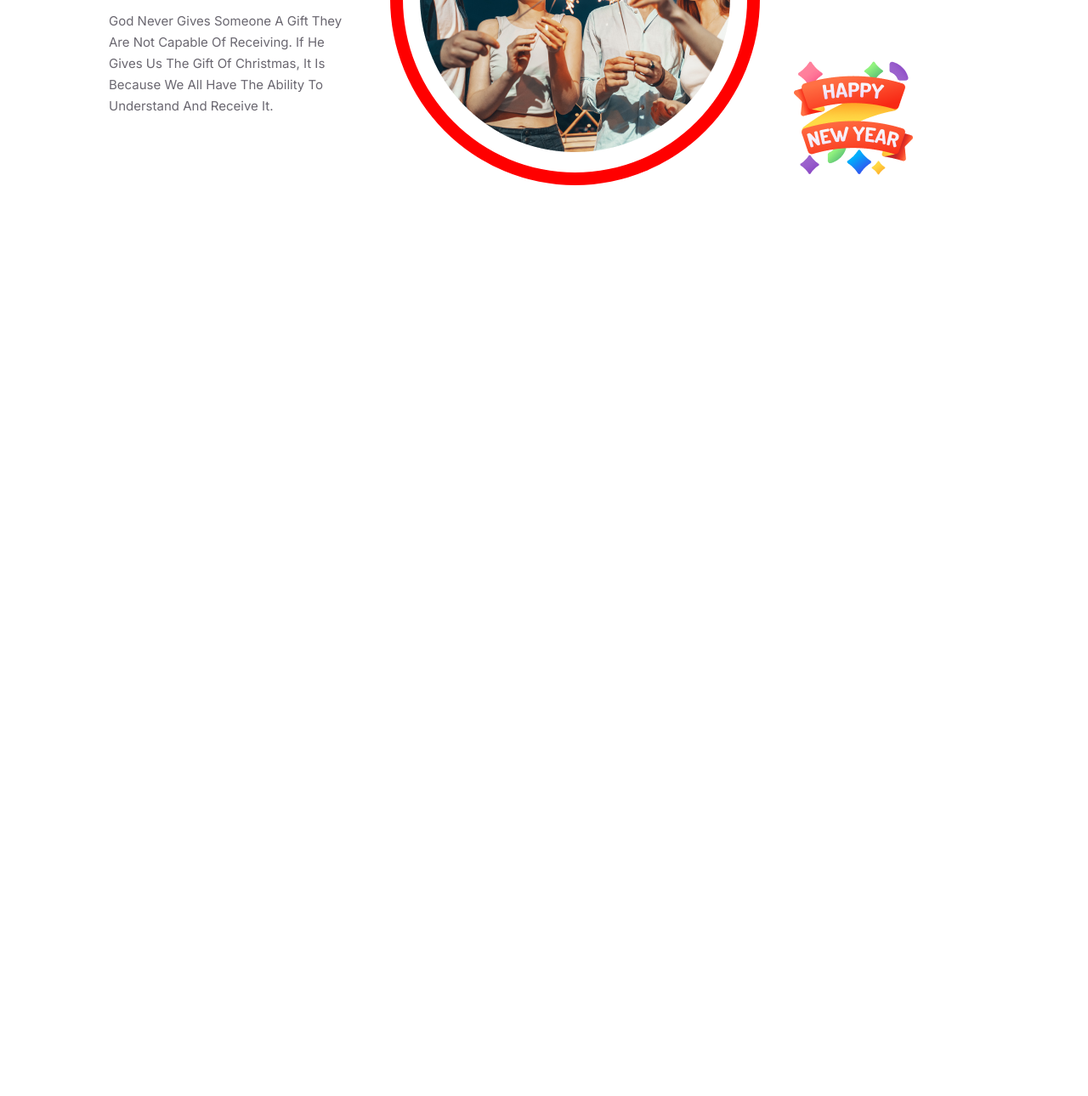
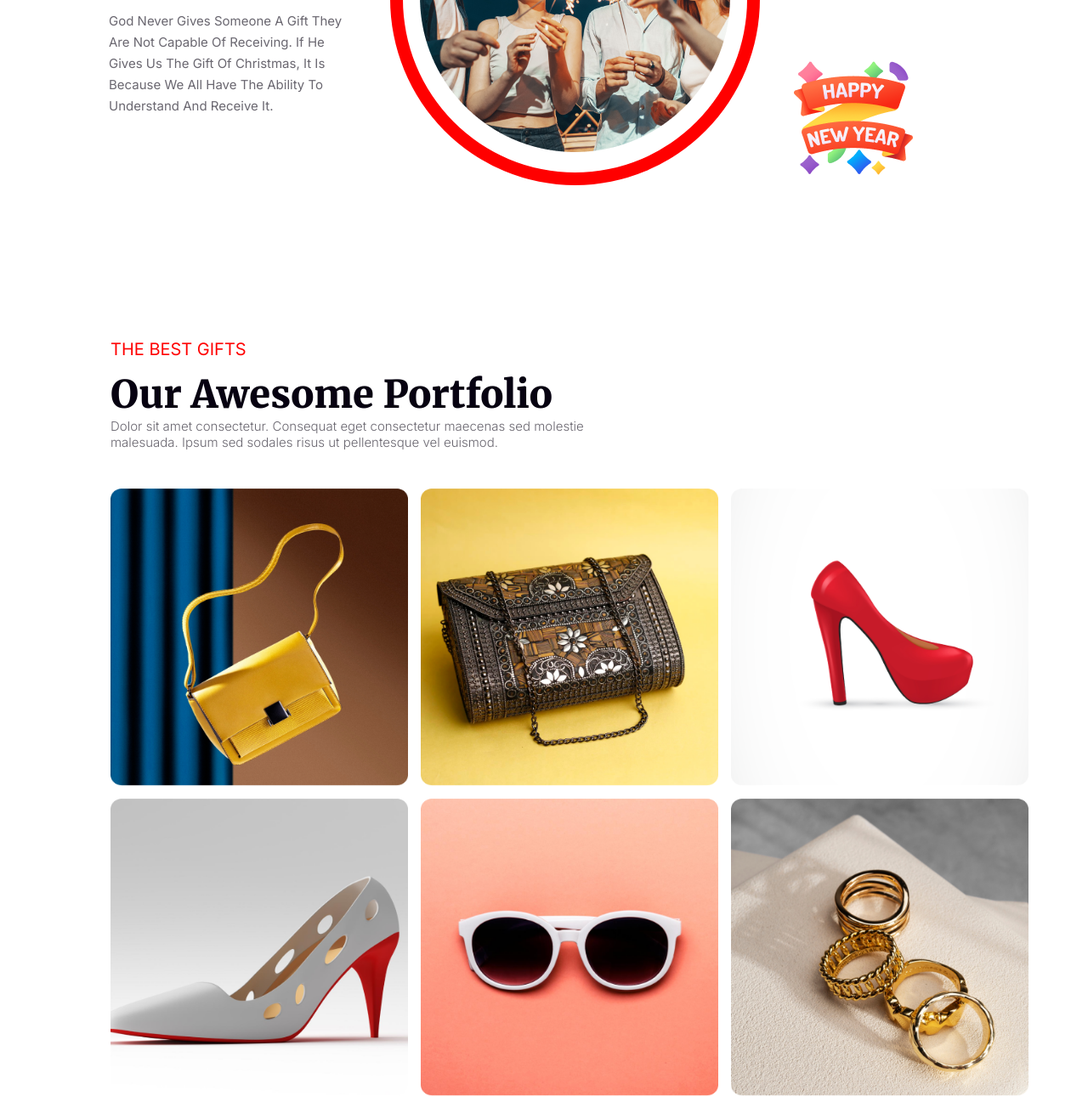
Before and after one commit to devsafi/new-year-celebration, a plain HTML site: page index.html in a window 1280 px wide. Shown: the part 2861-4151 px from the top of the page at 85% size. Before the commit the page ends 3140 px from the top, so only its background shows below. Drawn offline with Linux system fonts and the light colour scheme.

Commit message:
portfolio section added

```diff
--- a/index.html
+++ b/index.html
@@ -73,7 +73,9 @@
             <p class="new-offer">NEW BEST OFFER</p>
             <h2 class="comming">Coming Soon</h2>
             <p class="offer-description">
-                God never gives someone a gift they are not capable of receiving. If he gives us the gift of Christmas, it is because we all have the ability to understand and receive it.
+              God never gives someone a gift they are not capable of receiving.
+              If he gives us the gift of Christmas, it is because we all have
+              the ability to understand and receive it.
             </p>
           </div>
           <div class="best-offer-img1">
@@ -82,7 +84,8 @@
           <div class="best-offer-text2">
             <h1>2024</h1>
             <p class="offer-description">
-                an offer is a conditional proposal made by a buyer or seller to buy or sell an asset, which becomes legally binding if accepted.
+              an offer is a conditional proposal made by a buyer or seller to
+              buy or sell an asset, which becomes legally binding if accepted.
             </p>
             <div class="best-offer-img2">
               <img src="resources/Group 96.png" alt="group" />
@@ -90,6 +93,22 @@
           </div>
         </div>
       </section>
+      <section class="Portfolio">
+        <div class="portfolio-text">
+          <p>THE BEST GIFTS</p>
+          <h2>Our Awesome Portfolio</h2>
+          <p class="portfolio-description">Dolor sit amet consectetur. Consequat eget consectetur maecenas sed molestie malesuada. Ipsum sed sodales risus ut pellentesque vel euismod. </p>
+        </div>
+        <div></div>
+        <div class="portfolio-img">
+          <img src="resources/Rectangle 3.png" alt="bag">
+          <img src="resources/Rectangle 4.png" alt="bag">
+          <img src="resources/Rectangle 5.png" alt="shoe">
+          <img src="resources/Rectangle 6.png" alt="shoe">
+          <img src="resources/Rectangle 7.png" alt="glass">
+          <img src="resources/Rectangle 8.png" alt="ring">
+        </div>
+      </section>
     </main>
   </body>
 </html>
--- a/styles/style.css
+++ b/styles/style.css
@@ -11,6 +11,7 @@
   max-width: 1320px;
   margin: 0 auto;
 }
+
 /* end of general styles */
 
 /* header section styles */
@@ -225,3 +226,48 @@ section .best-offer-img2 {
 }
 
 /* best offer section end */
+
+section .portfolio{
+
+}
+
+section .portfolio-text{
+  margin-top: 120px;
+  width: 50%;
+  margin-left: 130px;
+}
+section .portfolio-text p{
+  color: #F00;
+font-family: Inter;
+font-size: 20px;
+font-weight: 400;
+margin-bottom: 13px;
+}
+
+section .portfolio-text h2{
+  color: #070211;
+font-family: Merriweather;
+font-size: 45px;
+font-weight: 800;
+text-transform: capitalize;
+margin-bottom: 20;
+}
+
+section .portfolio-text .portfolio-description{
+  color: rgba(7, 2, 17, 0.60);
+font-family: Inter;
+font-size: 15px;
+font-weight: 300;
+}
+.portfolio-img{
+  margin-top: 45px;
+  flex-wrap: wrap;
+  display: flex;
+  gap: 15px;
+  margin-left: 130px;
+}
+
+section .portfolio-img img{
+  width: 350px;
+  height: 350px;
+}
```
